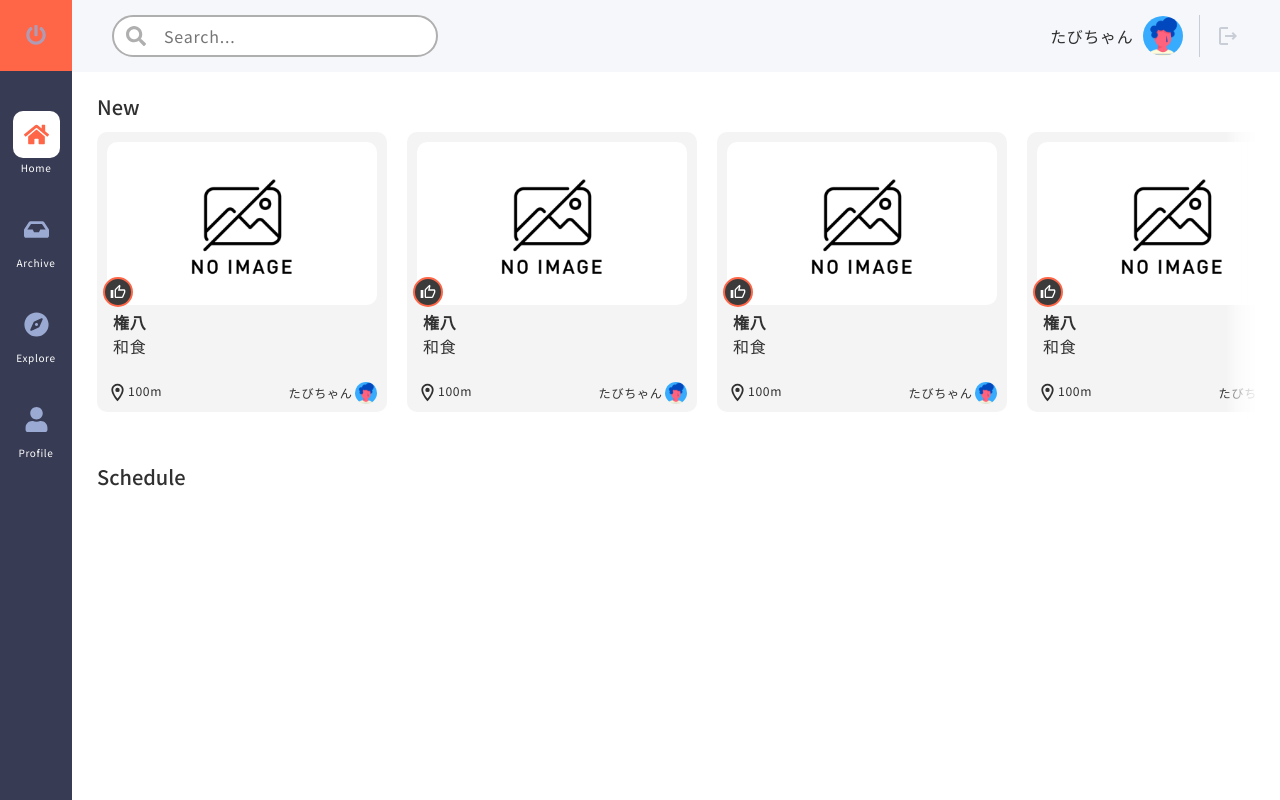
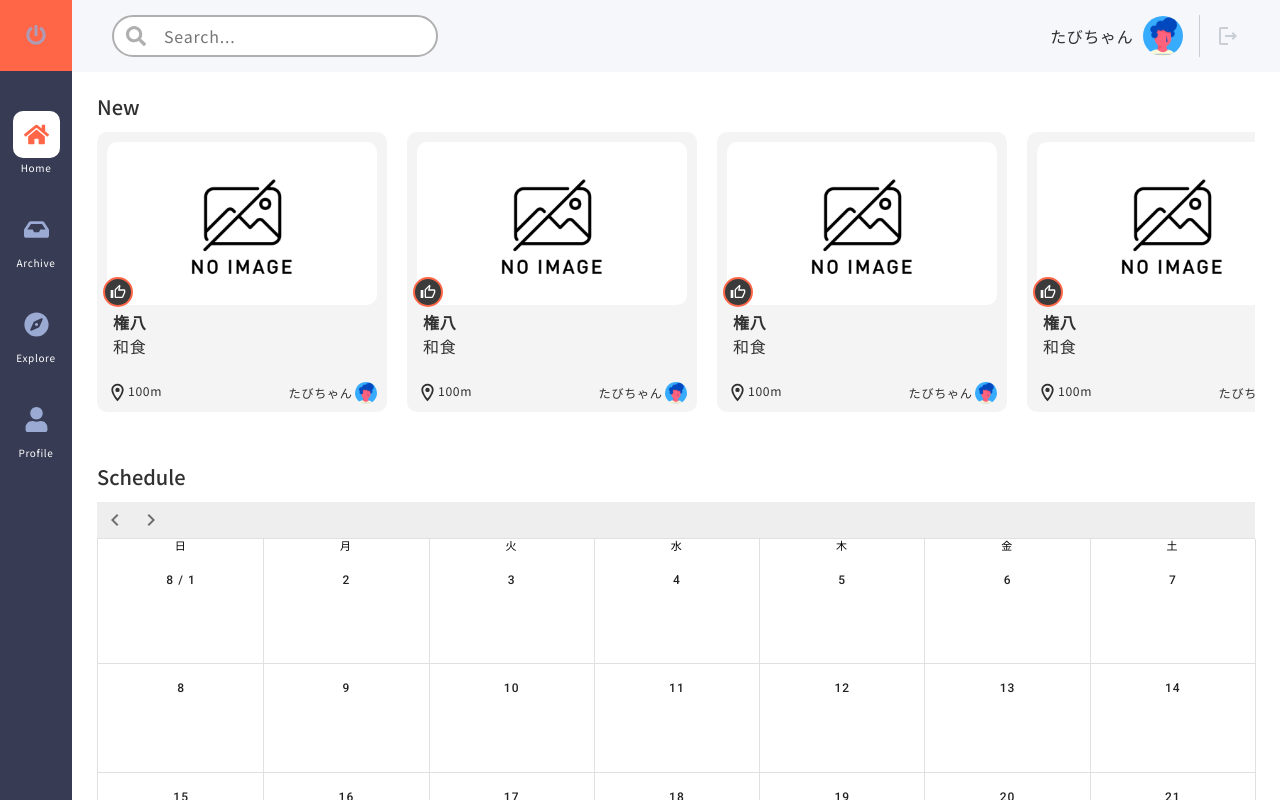
Before and after one commit to Tekere/lunch_sns, a Vue app: page /dashboard in a window 1280 px wide. Shown: the top 800 px of the page. Built offline with nearby package versions, Linux system fonts and the light colour scheme.

Commit message:
構成調整

```diff
--- a/src/App.vue
+++ b/src/App.vue
@@ -1,4 +1,5 @@
 <template>
+  <!-- <v-app> -->
     <div id="app" class="ly_page">
       <LeftNav></LeftNav>
       <div class="ly_cont">
@@ -10,11 +11,12 @@
         </main>
       </div>
     </div>
+  <!-- </v-app> -->
 </template>
 
 <script>
-import Header from "@/components/Header.vue";
-import LeftNav from "@/components/LeftNav.vue";
+import Header from '@/components/Header.vue';
+import LeftNav from '@/components/LeftNav.vue';
 export default {
   components: {
     Header,
@@ -24,14 +26,14 @@ export default {
 </script>
 
 <style lang="scss">
-@import "./css/reset.css";
-@import url("https://fonts.googleapis.com/css2?family=Noto+Sans+JP:wght@300;400;500&display=swap");
+@import './css/reset.css';
+@import url('https://fonts.googleapis.com/css2?family=Noto+Sans+JP:wght@300;400;500&display=swap');
 
 /*
 * base
 */
 html {
-  font-family: "Noto Sans JP", Avenir, Helvetica, Arial, sans-serif;
+  font-family: 'Noto Sans JP', Avenir, Helvetica, Arial, sans-serif;
   -webkit-font-smoothing: antialiased;
   -moz-osx-font-smoothing: grayscale;
   font-size: 16px;
@@ -56,7 +58,7 @@ a {
 .ly_mainCont {
   // background-color: #f6f7fb;
   background-color: #fff;
-  height: 90vh;
+  height: 100%;
   padding: 20px 25px;
 }
 
@@ -79,4 +81,10 @@ a {
   font-weight: 500;
   margin-bottom: 10px;
 }
+
+
+
+
+
+
 </style>
--- a/src/components/LeftNav.vue
+++ b/src/components/LeftNav.vue
@@ -4,7 +4,7 @@
       <a class="bl_leftNav_logo">
         <img src="@/assets/power-off-white.svg" alt="" />
       </a>
-      <div>
+      <div class="bl_leftNav_inner">
         <ul class="bl_leftNav_links">
           <li class="bl_leftNav_link el_link_btn">
             <router-link :to="{ name: 'DashBoard' }">
@@ -61,12 +61,16 @@ export default {
 <style lang="scss">
 .ly_leftNav {
   width: 72px;
-  height: 100vh;
+
   background: #373b53;
 }
 .bl_leftNav {
   position: relative;
   height: 100%;
+}
+.bl_leftNav_inner{
+  position: sticky;
+  top: 10px;
 }
 .bl_leftNav_logo {
   background-color: #ff6647;
--- a/src/components/ShopContainer.vue
+++ b/src/components/ShopContainer.vue
@@ -42,10 +42,11 @@ export default {
 </script>
 
 <style lang="scss">
+
 .dc_has_innerShadow__right {
   // position: relative;
   &:after {
-    content: "";
+    // content: "";
     position: fixed;
     width: 35px;
     height: 290px; // contents hight
@@ -138,6 +139,7 @@ export default {
       height: 22px;
     }
     border: none;
+
   }
 
   .bl_shopCard_badge {
--- a/src/views/DashBoard.vue
+++ b/src/views/DashBoard.vue
@@ -4,7 +4,7 @@
     <shop-container :one-row="true"></shop-container>
     <div class="bl_allScheduleArea bl_mainCont_body__bottom">
       <h2 class="el_lv2_ttl">Schedule</h2>
-      <div class="bl_allUserArea_body"></div>
+      <calendar></calendar>
     </div>
   </div>
 </template>
@@ -13,13 +13,14 @@
 // import Detail from "@/components/Detail.vue";
 // import PageTitle from '@/components/elements/PageTitle.vue';
 import ShopContainer from "@/components/ShopContainer.vue";
+import Calendar from "@/components/Calendar.vue";
 
 export default {
   name: "DashBoard",
   components: {
     // Detail,
-    // PageTitle,
     ShopContainer,
+    Calendar,
   },
 };
 </script>
```
Lines whose indentation alone changed are shown as unchanged.
